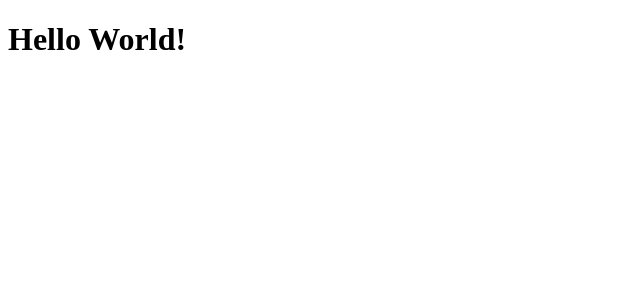
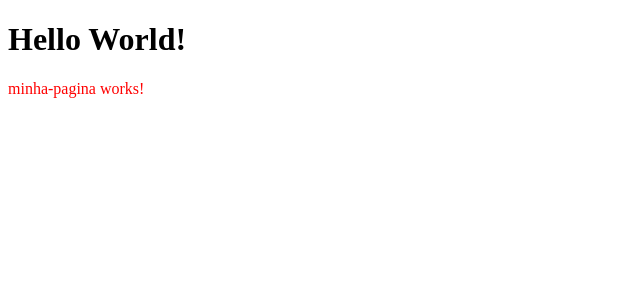
Before and after one commit to Welberrr/Academic_AngularCourse, an Angular app: page / in a window 1280 px wide. Shown: the top 300 px of the page, without its empty margins (0-640 px from the left). Built offline with nearby package versions, Linux system fonts and the light colour scheme.

Commit message:
Feat: Components com CLI

```diff
--- a/src/app/app.component.html
+++ b/src/app/app.component.html
@@ -1 +1,2 @@
 <hello-world> </hello-world>
+<app-minha-pagina> </app-minha-pagina>
--- a/src/app/app.component.ts
+++ b/src/app/app.component.ts
@@ -1,10 +1,11 @@
 import { Component, signal } from '@angular/core';
 import { RouterOutlet } from '@angular/router';
 import { HelloWorldComponent } from './helloWorld/helloWorld.component'
+import { MinhaPaginaComponent } from './minha-pagina/minha-pagina.component'
 
 @Component({
   selector: 'app-root',
-  imports: [RouterOutlet, HelloWorldComponent],
+  imports: [HelloWorldComponent, MinhaPaginaComponent],
   templateUrl: './app.component.html',
   styleUrl: './app.component.scss'
 })
--- /dev/null
+++ b/src/app/minha-pagina/minha-pagina.component.html
@@ -0,0 +1 @@
+<p class="titulo">minha-pagina works!</p>
--- /dev/null
+++ b/src/app/minha-pagina/minha-pagina.component.scss
@@ -0,0 +1,3 @@
+.titulo{
+    color: red;
+}
```
Also changed, not shown: src/app/minha-pagina/minha-pagina.component.ts (added, +11 -0 lines), 1 other file (tests, documents, lock files or other folders).
